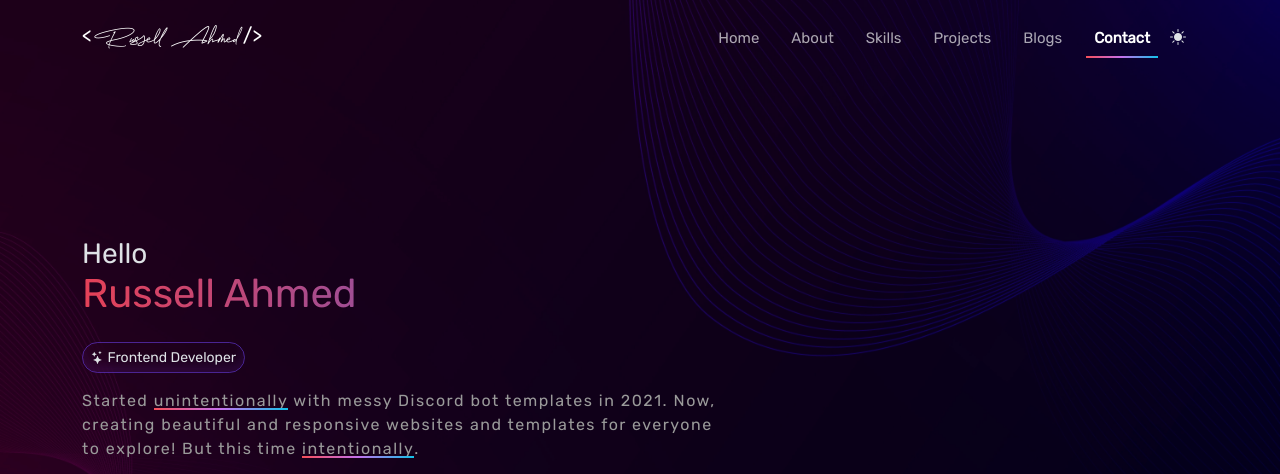
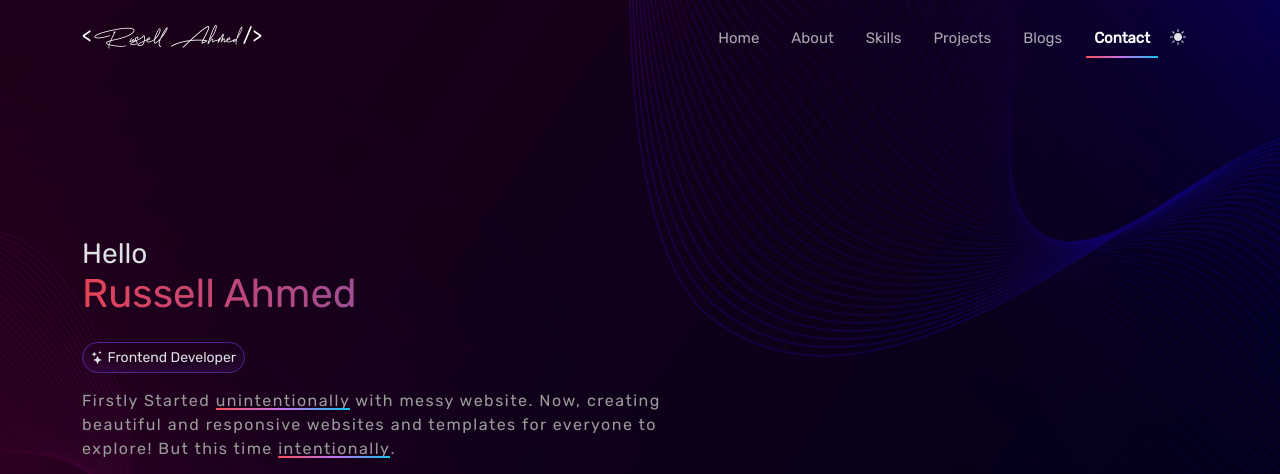
Before and after one commit to rafsanahmed05/rafsan05, a plain HTML site: page index.html in a window 1280 px wide. Shown: the top 474 px of the page. Drawn offline with Linux system fonts and the light colour scheme.

Commit message:
Update index.html

```diff
--- a/index.html
+++ b/index.html
@@ -109,7 +109,7 @@
                     <span class="h3" data-aos="fade-up" data-aos-delay="0">Hello</span>
                     <h1 class="name" data-aos="fade-up" data-aos-delay="200"><span>Russell Ahmed</h1>
                     <button type="button" class="btn btn-sm mt-3 mb-3 btn-showcase"  data-aos="fade-up" data-aos-delay="400"><i class="bi bi-stars"></i> Frontend Developer</button>
-                    <p class="tagline mb-3" data-aos="fade-up" data-aos-delay="600">Started <span class="underline">unintentionally</span> with messy Discord bot templates in 2021. Now, creating beautiful and responsive websites and templates for everyone to explore! But this time <span class="underline">intentionally</span>.</p>
+                    <p class="tagline mb-3" data-aos="fade-up" data-aos-delay="600">Firstly Started <span class="underline">unintentionally</span> with messy website. Now, creating beautiful and responsive websites and templates for everyone to explore! But this time <span class="underline">intentionally</span>.</p>
                     <div class="social-icons pb-2 pt-2 mb-2">
                         <a href="https://twitter.com/RafsanAhmed07/" target="_blank" class="twitter-x" data-aos="fade-up" data-aos-delay="64 0"><i class="bi bi-twitter-x"></i></a>
                         <a href="https://www.instagram.com/r_u_ss_e_ll.05/" target="_blank" class="instagram" data-aos="fade-up" data-aos-delay="660"><i class="bi bi-instagram"></i></a>
```
